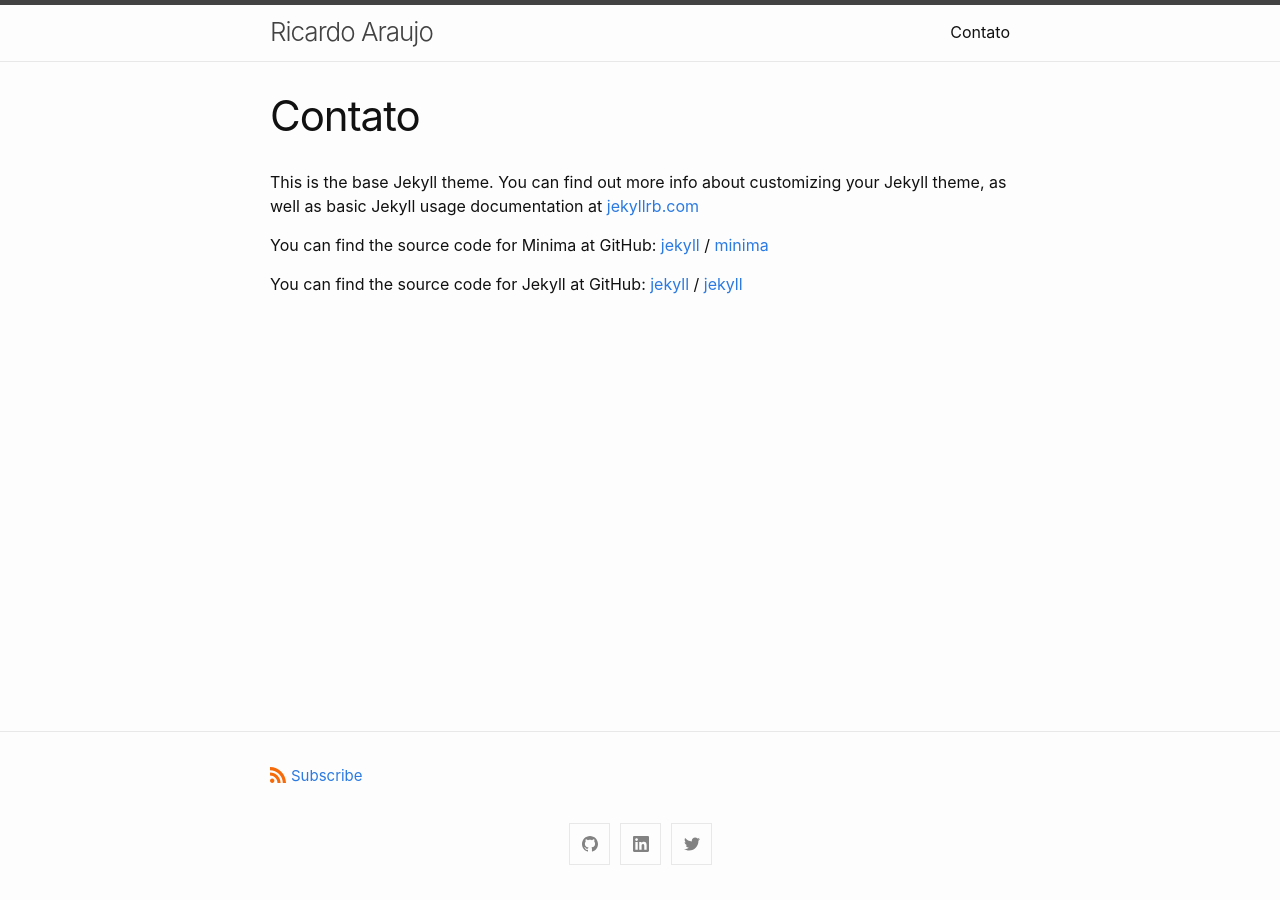
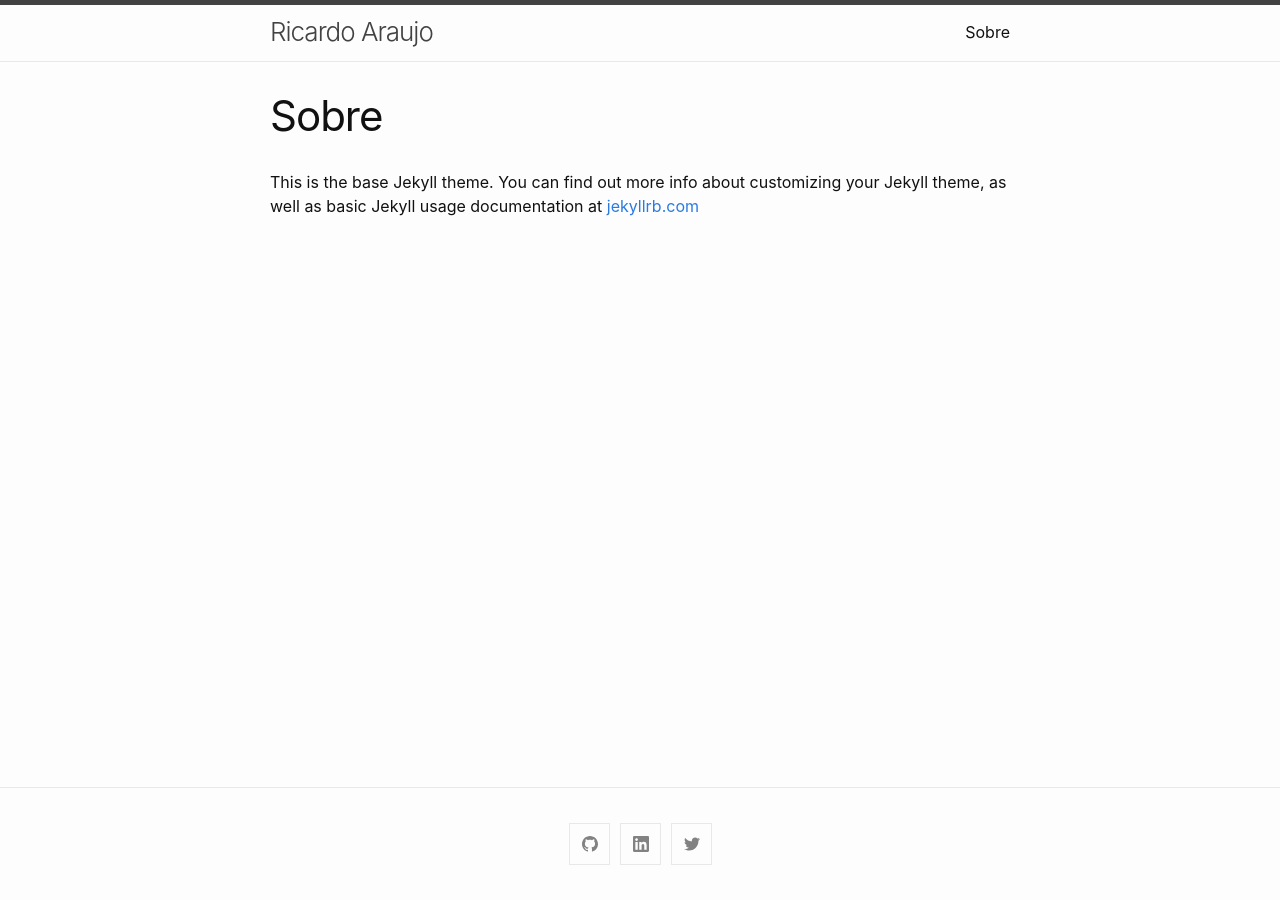
Before and after one commit to ricardorda/ricardorda.github.io, a Jekyll site: the page built from about.md, in a window 1280 px wide. Built offline with Jekyll 4.4.1, drawn with Linux system fonts in a browser that asks for light colours.

Commit message:
Ajustes iniciais

```diff
--- a/_includes/footer.html
+++ b/_includes/footer.html
@@ -3,7 +3,7 @@
 
   <div class="wrapper">
 
-    <div class="footer-col-wrapper">
+    <!-- <div class="footer-col-wrapper">
       <div class="footer-col">
         <p class="feed-subscribe">
           <a href="{{ 'feed.xml' | relative_url }}">
@@ -26,7 +26,7 @@
       <div class="footer-col">
         <p>{{ site.description | escape }}</p>
       </div>
-    </div>
+    </div> -->
 
     <div class="social-links">
       {%- include social.html -%}
--- a/about.md
+++ b/about.md
@@ -1,18 +1,7 @@
 ---
 layout: page
-title: Contato
+title: Sobre
 permalink: /about/
 ---
 
 This is the base Jekyll theme. You can find out more info about customizing your Jekyll theme, as well as basic Jekyll usage documentation at [jekyllrb.com](https://jekyllrb.com/)
-
-You can find the source code for Minima at GitHub:
-[jekyll][jekyll-organization] /
-[minima](https://github.com/jekyll/minima)
-
-You can find the source code for Jekyll at GitHub:
-[jekyll][jekyll-organization] /
-[jekyll](https://github.com/jekyll/jekyll)
-
-
-[jekyll-organization]: https://github.com/jekyll
```
